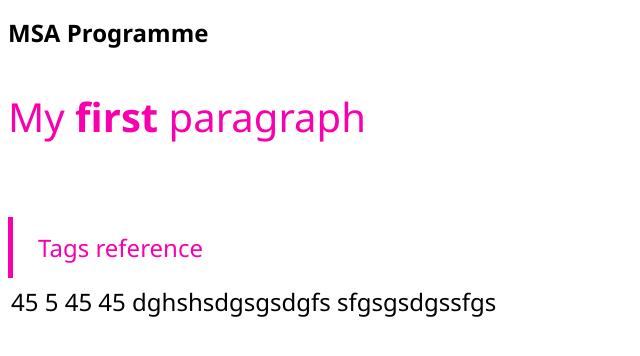
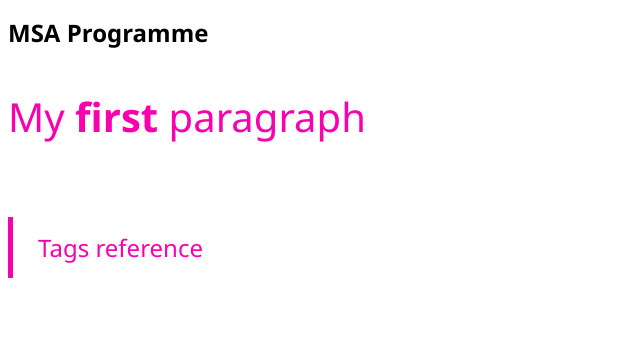
Before and after one commit to xvrlad/Intro-to-git-website, a plain HTML site: page index.html in a window 1280 px wide. Shown: the whole page, without its empty margins (0-640 px from the left). Drawn offline with Linux system fonts and the light colour scheme.

Commit message:
added README sentence and comment on index.html

```diff
--- a/index.html
+++ b/index.html
@@ -16,7 +16,7 @@
         <table>
             <th></th>
             <!-- <tr><td>45 5 45 45 dghshsdgsgsdgfs sfgsgsdgssfgs</td></tr> -->
-            <tr><td>45 5 45 45 dghshsdgsgsdgfs sfgsgsdgssfgs</td></tr>
+            <!-- <tr><td>45 5 45 45 dghshsdgsgsdgfs sfgsgsdgssfgs</td></tr> -->
         </table>
         <img src="" alt="">
     </body>
```
Also changed, not shown: 1 other file.
